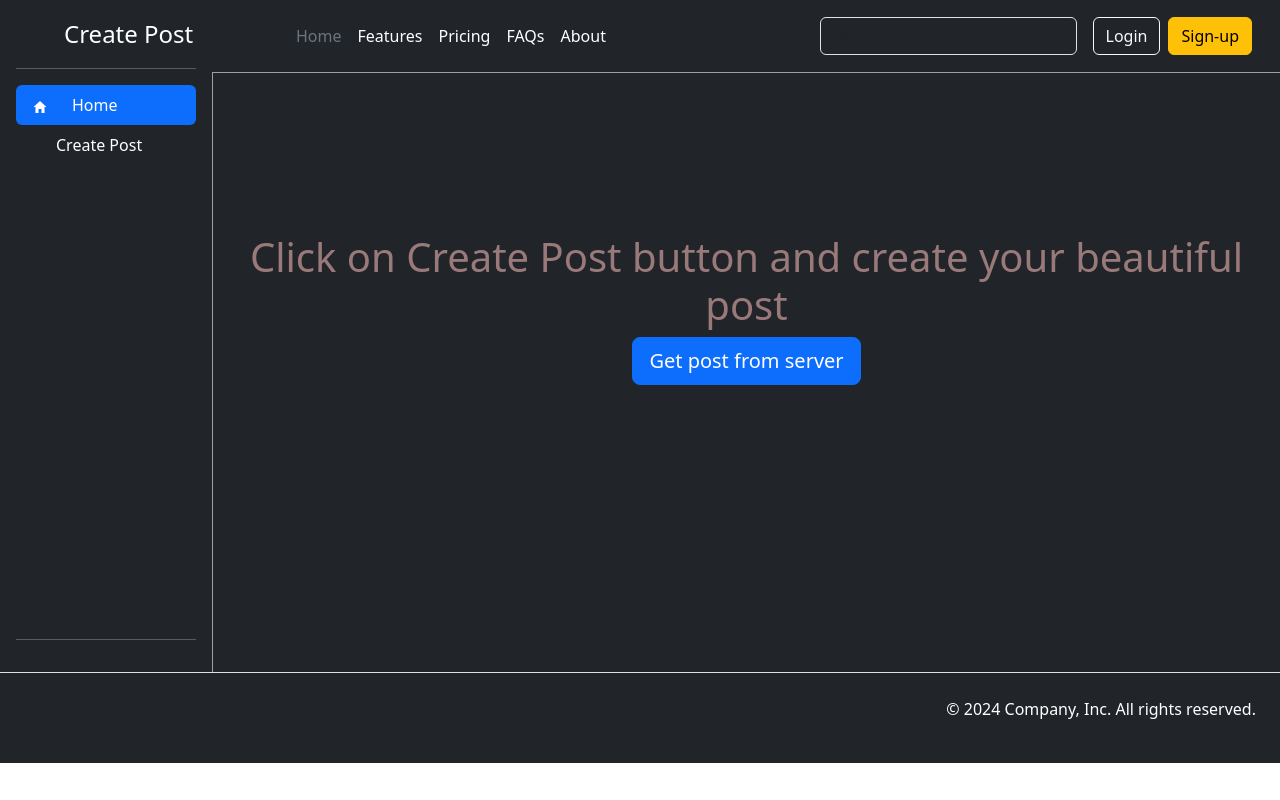
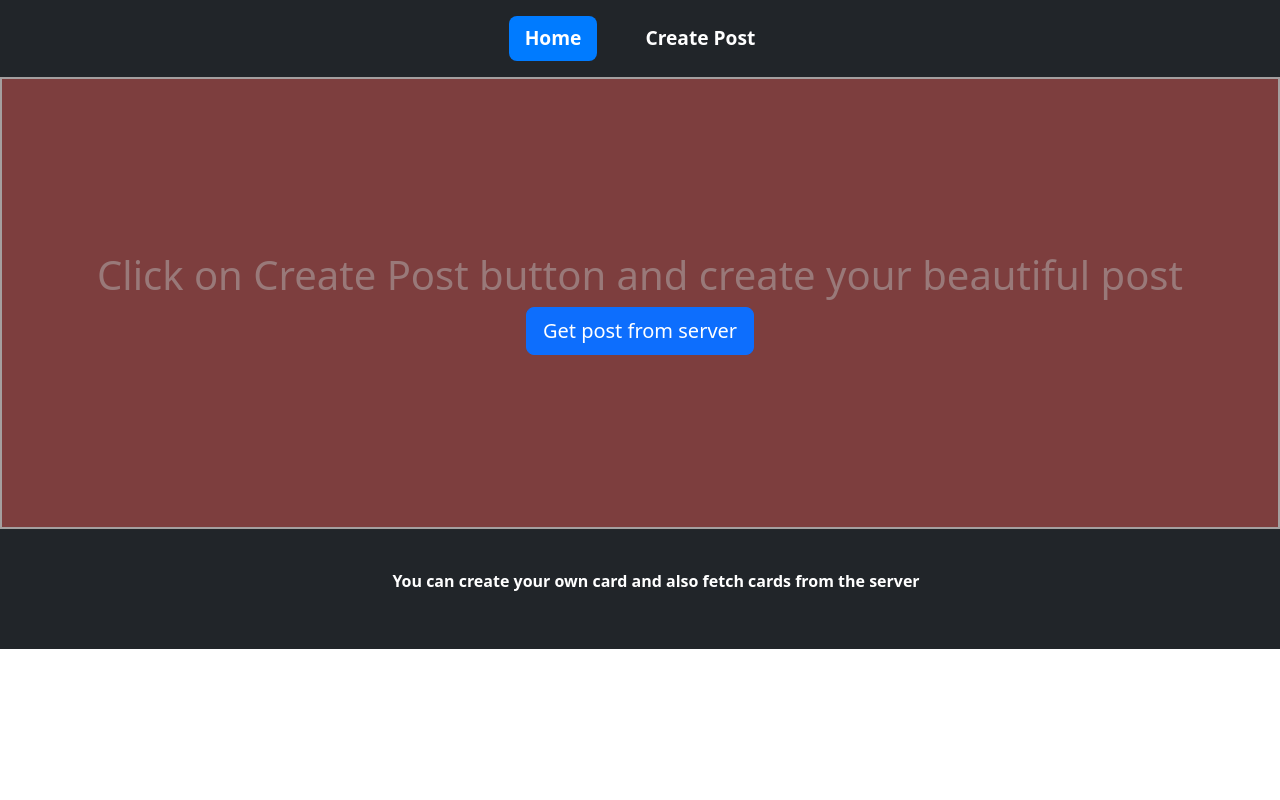
Before and after one commit to piyush254/CreateCards, a React (Vite) app: page / in a window 1280 px wide. Built offline with nearby package versions, Linux system fonts and the light colour scheme.

Commit message:
Make more beautiful by css

```diff
--- a/src/App.css
+++ b/src/App.css
@@ -1,46 +1,32 @@
-.main {
-  display: flex;
-}
-.handf {
-  width: 100%;
+*{
+  scrollbar-width: none;
 }
 .Cards {
-  /* background-color: #7d3e3e; */
-  /* display: flex;
-  flex-wrap: wrap; */
+  background-color: #7d3e3e;
+  display: flex;
+  max-width: 100vw;
+  padding-left: 5vw;
+  padding-right: 5vw;
+  box-sizing: border-box;
+  flex-wrap: wrap;
   overflow: scroll;
-  height: 75vh;
+  height: auto;
   scrollbar-width: none;
   -ms-overflow-style: none;
   justify-content: space-around;
-  background-color: RGBA(
-    var(--bs-dark-rgb),
-    var(--bs-bg-opacity, 1)
-  ) !important;
-  border-left: 1px solid rgb(164, 159, 159);
-  border-top: 1px solid rgb(164, 159, 159);
+  border: 2px solid rgb(164, 159, 159);
 }
 
-.foot {
-  position: sticky;
-  bottom: 0%;
-  box-sizing: content-box;;
-}
-
-/* text-bg-dark {
-  color: #fff !important;
-  background-color: RGBA(var(--bs-dark-rgb),var(--bs-bg-opacity,1)) !important;
-} */
 .post-card {
   margin-top: 1.25rem;
-  margin-left: 3rem;
-
+  max-width: 90vw;
 }
 .hastag {
   margin: 0px 2px;
 }
 .reaction {
   margin: 3rem 0rem 0rem 0rem;
+  /* display: none; */
 }
 .CreateCard {
   width: 70%;
@@ -65,5 +51,64 @@
 .welcome{
   color: rgb(153, 121, 121);
   margin: 15%  0px;
+}
 
+/* General card styles */
+.custom-card {
+  max-width: 35rem;
+  height: auto;
+  background-color: #fff;
+  border-radius: 8px;
+  box-shadow: 0 4px 8px rgba(0, 0, 0, 0.1);
+  margin: 1rem;
+  position: relative;
+  overflow: hidden;
 }
+
+.custom-card-body {
+  padding: 1.5rem;
+}
+
+.custom-card-title {
+  font-size: 1.5rem;
+  margin-bottom: 0.5rem;
+  color: #333;
+}
+
+.custom-card-text {
+  font-size: 1rem;
+  color: #666;
+  margin-bottom: 1rem;
+}
+
+.custom-card-tags {
+  margin-bottom: 1rem;
+}
+
+.custom-badge {
+  background-color: #007bff;
+  color: white;
+  padding: 0.3rem 0.6rem;
+  border-radius: 0.5rem;
+  margin-right: 0.5rem;
+  font-size: 0.875rem;
+}
+
+.custom-delete-icon {
+  position: absolute;
+  top: 0.5rem;
+  right: 0.5rem;
+  cursor: pointer;
+  color: #ff4d4d;
+  font-size: 1.5rem;
+}
+
+.custom-reaction {
+  background-color: #e6e6e7;
+  color: #333;
+  padding: 0.5rem;
+  border-radius: 4px;
+  font-size: 0.875rem;
+  text-align: center;
+  margin-top: 1rem;
+}
--- a/src/App.jsx
+++ b/src/App.jsx
@@ -14,18 +14,15 @@ function App() {
   const [item, setItem] = useState("Home");
   // const [item, setItem] = useState("Create Card");
   return (
-    < PostListProvider>
-    <div>
-      <div className="main">
-        <Sidebar item={item} setItem={setItem} />
+    <PostListProvider>
+      <div>
         <div className="handf">
-          <Header />
-          {item == "Home" ? <Cards   /> : <CreateCard  setItem={setItem} />}
+          <Header item={item} setItem={setItem} />
+          {item == "Home" ? <Cards /> : <CreateCard setItem={setItem} />}
+          <Footer />
         </div>
       </div>
-          <Footer />
-    </div>
-    </ PostListProvider>
+    </PostListProvider>
   );
 }
 
--- /dev/null
+++ b/src/components/CreateCard.css
@@ -0,0 +1,65 @@
+/* General styles for the form container */
+.CreateCard {
+  background-color: #f9f9f9;
+  padding: 2rem;
+  border-radius: 8px;
+  box-shadow: 0 4px 12px rgba(0, 0, 0, 0.1);
+  max-width: 600px;
+  margin: 3rem auto;
+  font-family: 'Arial', sans-serif;
+}
+
+/* Styling the form elements */
+.CreateCard .mb-3 {
+  margin-bottom: 1.5rem;
+}
+
+.CreateCard .form-label {
+  display: block;
+  font-weight: bold;
+  color: #333;
+  margin-bottom: 0.5rem;
+}
+
+.CreateCard .form-control {
+  width: 100%;
+  padding: 0.75rem;
+  border: 1px solid #ccc;
+  border-radius: 4px;
+  font-size: 1rem;
+  transition: border-color 0.3s;
+}
+
+.CreateCard .form-control:focus {
+  border-color: #007bff;
+  outline: none;
+  box-shadow: 0 0 5px rgba(0, 123, 255, 0.25);
+}
+
+/* Styling the textarea */
+.CreateCard .form-control[type="text"] {
+  height: 100px;
+  resize: vertical;
+}
+
+/* Styling the submit button */
+.CreateCard .btn-primary {
+  background-color: #007bff;
+  border-color: #007bff;
+  color: white;
+  padding: 0.75rem 1.5rem;
+  font-size: 1rem;
+  border-radius: 4px;
+  cursor: pointer;
+  transition: background-color 0.3s, border-color 0.3s;
+}
+
+.CreateCard .btn-primary:hover {
+  background-color: #0056b3;
+  border-color: #0056b3;
+}
+
+/* Add some margin to the bottom of the form */
+.CreateCard {
+  margin-bottom: 2rem;
+}
--- a/src/components/CreateCard.jsx
+++ b/src/components/CreateCard.jsx
@@ -1,5 +1,5 @@
 import React, { useContext, useReducer, useRef } from "react";
-
+import "./CreateCard.css"
 import { PostList } from "../store/Post-list";
 
 function CreateCard({setItem}) {
--- /dev/null
+++ b/src/components/Footer.css
@@ -0,0 +1,15 @@
+ul li {
+  list-style-type: none;
+  font-weight: 600;
+  color: #fff;
+  border: 2px;
+}
+footer {
+  background-color: #212529;
+  color: black;
+  min-height: 15vh;
+  display: flex;
+  align-items: center;
+  justify-content: center;
+  border: 2px solid #212529;
+}
--- a/src/components/Footer.jsx
+++ b/src/components/Footer.jsx
@@ -1,35 +1,15 @@
-import React from "react";
-import "../App.css";
-import "../App.css"
+import React from 'react'
+import "./Footer.css"
 function Footer() {
   return (
-    <div className="py-4 my-0 border-top px-4 foot text-bg-dark ">
-      <p className="alignmentoftext">© 2024 Company, Inc. All rights reserved.</p>
-      <ul className="list-unstyled d-flex">
-        <li className="ms-3">
-          <a className="link-body-emphasis docs-creator" href="#">
-            <svg className="bi" width="24" height="24">
-              <use xlinkHref="#twitter"></use>
-            </svg>
-          </a>
-        </li>
-        <li className="ms-3">
-          <a className="link-body-emphasis docs-creator" href="#">
-            <svg className="bi" width="24" height="24">
-              <use xlinkHref="#instagram"></use>
-            </svg>
-          </a>
-        </li>
-        <li className="ms-3">
-          <a className="link-body-emphasis docs-creator" href="#">
-            <svg className="bi" width="24" height="24">
-              <use xlinkHref="#facebook"></use>
-            </svg>
-          </a>
-        </li>
-      </ul>
-    </div>
-  );
+    <footer>
+    <ul>
+      <li>
+      You can create your own card and also fetch cards from the server
+      </li>
+    </ul>
+  </footer>
+  )
 }
 
-export default Footer;
+export default Footer
--- /dev/null
+++ b/src/components/Header.css
@@ -0,0 +1,45 @@
+/* General styles for the header */
+.custom-header {
+  background-color: #212529;
+  color: white;
+  padding: 1rem;
+  box-shadow: 0 4px 8px rgba(0, 0, 0, 0.2);
+}
+
+/* Navigation list styling */
+.custom-nav {
+  list-style: none;
+  padding-left: 0;
+  margin: 0;
+  display: flex;
+  justify-content: center;
+  gap: 2rem;
+}
+
+/* Navigation item styling */
+.custom-nav-item {
+  cursor: pointer;
+}
+
+.custom-nav-link {
+  text-decoration: none;
+  color: white;
+  display: flex;
+  align-items: center;
+  font-size: 1.2rem;
+  padding: 0.5rem 1rem;
+  border-radius: 0.5rem;
+  transition: background-color 0.3s ease;
+}
+
+.custom-nav-link:hover {
+  background-color: #495057;
+}
+
+.custom-nav-link.active {
+  background-color: #007bff;
+  color: white;
+}
+.custom-header svg {
+  display: none;
+}
--- a/src/components/Header.jsx
+++ b/src/components/Header.jsx
@@ -1,34 +1,37 @@
-import React from 'react'
+import React, { useState } from 'react';
+import { IoMdHome } from "react-icons/io";
+import "./Header.css";
 
-function Header() {
+function Header({ item, setItem }) {
+  const optionChanger = (e) => {
+    setItem(e.currentTarget.id);
+  };
+
   return (
-    <header className="p-3 text-bg-dark">
-    <div className="container">
-      <div className="d-flex flex-wrap align-items-center justify-content-center justify-content-lg-start">
-        <a href="/" className="d-flex align-items-center mb-2 mb-lg-0 text-white text-decoration-none docs-creator">
-          <svg className="bi me-2" width="40" height="32" role="img" aria-label="Bootstrap"><use xlinkHref="#bootstrap"></use></svg>
-        </a>
-
-        <ul className="nav col-12 col-lg-auto me-lg-auto mb-2 justify-content-center mb-md-0">
-          <li><a href="#" className="nav-link px-2 text-secondary docs-creator">Home</a></li>
-          <li><a href="#" className="nav-link px-2 text-white docs-creator">Features</a></li>
-          <li><a href="#" className="nav-link px-2 text-white docs-creator">Pricing</a></li>
-          <li><a href="#" className="nav-link px-2 text-white docs-creator">FAQs</a></li>
-          <li><a href="#" className="nav-link px-2 text-white docs-creator">About</a></li>
+    <>
+      <header className="custom-header">
+        <ul className="custom-nav">
+          <li className="custom-nav-item" onClick={optionChanger} id="Home">
+            <a
+              href="#"
+              className={`custom-nav-link ${item === "Home" && "active"}`}
+              aria-current="page"
+            >
+              Home
+            </a>
+          </li>
+          <li className="custom-nav-item" id="Create Card" onClick={optionChanger}>
+            <a
+              href="#"
+              className={`custom-nav-link ${item === "Create Card" && "active"}`}
+            >
+              Create Post
+            </a>
+          </li>
         </ul>
-
-        <form className="col-12 col-lg-auto mb-3 mb-lg-0 me-lg-3" role="search">
-          <input type="search" className="form-control form-control-dark text-bg-dark sizzing" placeholder="Search..." aria-label="Search" />
-        </form>
-
-        <div className="text-end">
-          <button type="button" className="btn btn-outline-light me-2">Login</button>
-          <button type="button" className="btn btn-warning">Sign-up</button>
-        </div>
-      </div>
-    </div>
-  </header>
-  )
+      </header>
+    </>
+  );
 }
 
-export default Header
+export default Header;
--- a/src/components/Sidebar.jsx
+++ b/src/components/Sidebar.jsx
@@ -1,64 +1,9 @@
-import React, { useState } from "react";
-import { IoMdHome } from "react-icons/io";
-import { MdOutlineCreateNewFolder } from "react-icons/md";
-import { MdCreateNewFolder } from "react-icons/md";
-import "../App.css"
+import React from 'react'
 
-
-function Sidebar({ item, setItem }) {
-  const [items, setItems] = useState(item);
-  const optionChanger = (e) => {
-    setItem(e.currentTarget.id);
-  };
+function Sidebar() {
   return (
-    <div
-      className="d-flex flex-column flex-shrink-0 p-3 mb-10 text-bg-dark"
-      style={{ width: "180px", minHeight: "80vh", zIndex: "5" }}
-    >
-      <a
-        href="/"
-        className="d-flex align-items-center text-white text-decoration-none docs-creator"
-      >
-        <svg className="bi pe-none me-2" width="40" height="32">
-          <use xlinkHref="#bootstrap"></use>
-        </svg>
-        <span className="fs-4">Create Post</span>
-      </a>
-      <hr />
-      <ul className="nav nav-pills flex-column mb-auto">
-        <li className="nav-item" onClick={optionChanger} id="Home">
-          <a
-            href="#"
-            className={`nav-link text-white docs-creator
-        ${item == "Home" && "active"}
-        `}
-            aria-current="page"
-          >
-            <svg className="bi pe-none me-2" width="16" height="16">
-              <use xlinkHref="#home"></use>
-            </svg>
-            <IoMdHome className="home" />
-            Home
-          </a>
-        </li>
-        <li id="Create Card" onClick={optionChanger}>
-          <a
-            href="#"
-            className={`nav-link text-white docs-creator
-        ${item == "Create Card" && "active"}
-        `}
-          >
-            <svg className="bi pe-none me-2" width="16" height="16">
-              <use xlinkHref="#speedometer2"></use>
-            </svg>
-            Create
-            Post
-          </a>
-        </li>
-      </ul>
-      <hr />
-    </div>
-  );
+    <div>Sidebar</div>
+  )
 }
 
-export default Sidebar;
+export default Sidebar
```
Also changed, not shown: src/components/Card.jsx (+21 -13 lines).
